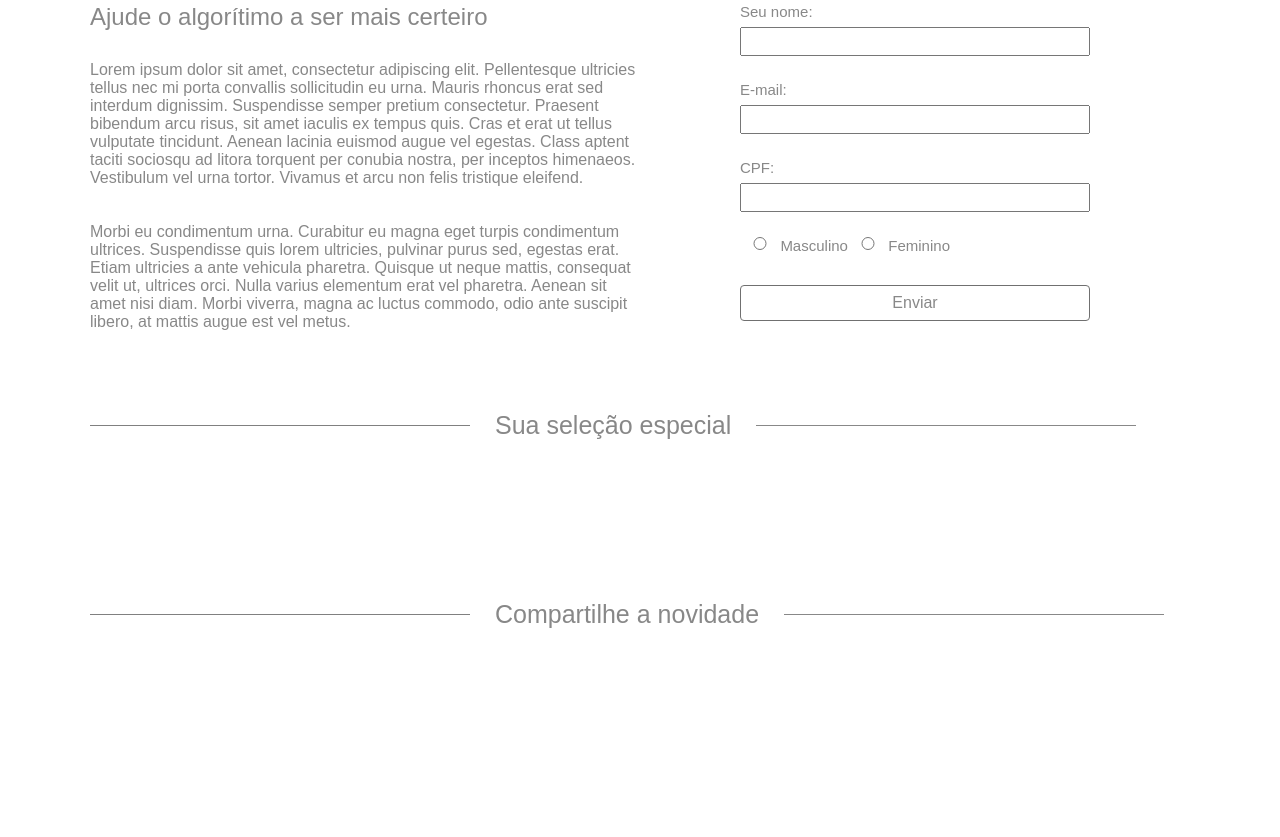
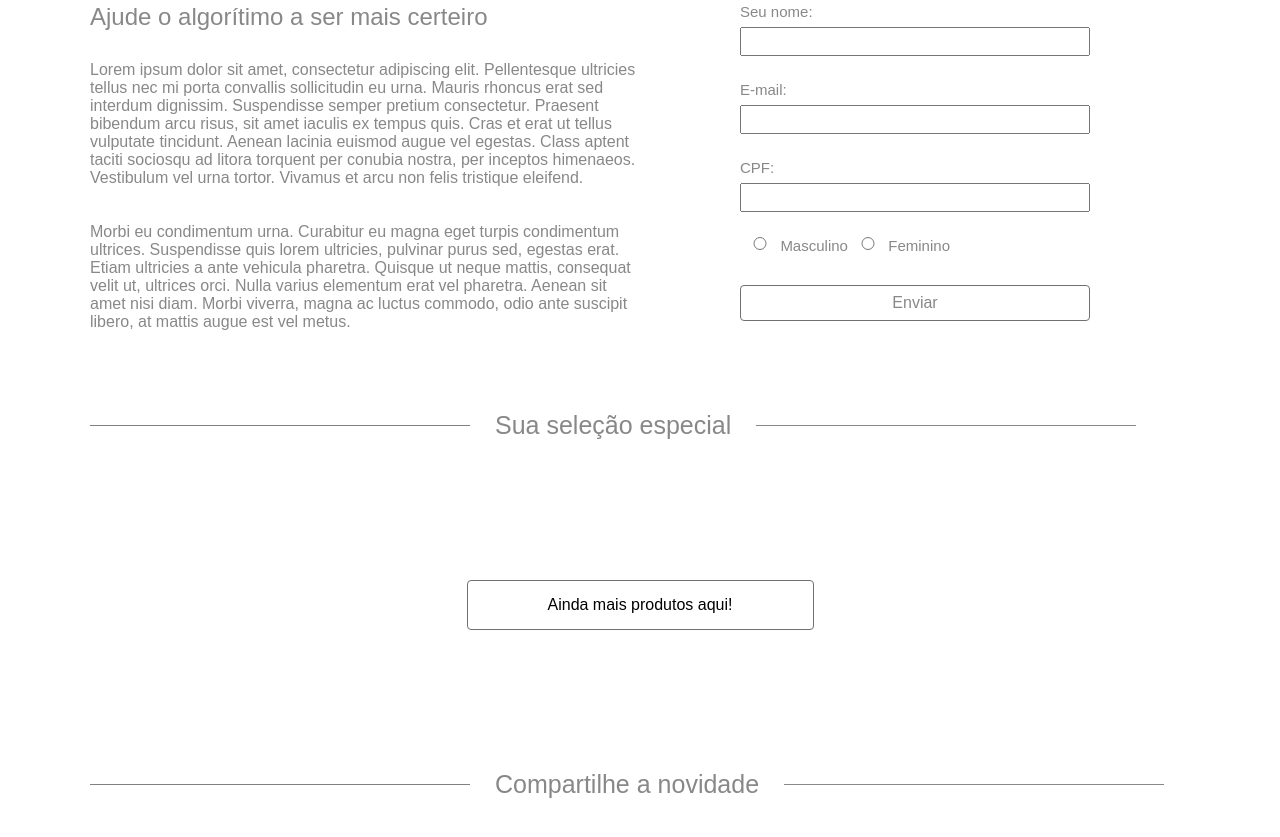
Before and after one commit to GustavoCosta29/store_landingpage, a plain HTML site: page index.html in a window 1280 px wide. Shown: the part 537-1374 px from the top of the page. Before the commit the page ends 1286 px from the top, so only its background shows below. Drawn offline with Linux system fonts and the light colour scheme; no server answers.

Commit message:
pequenas modificacoes de estilo

```diff
--- a/css/style.css
+++ b/css/style.css
@@ -166,6 +166,7 @@ body {
     flex-direction: row;
     flex-wrap: wrap;
     gap: 35px;
+    justify-content: center;
 }
 
 .productBox {
@@ -217,3 +218,16 @@ body {
     background-color: #afffa8;
     transition-duration: 1s;
 }
+
+.more_Products {
+    margin: 60px auto
+}
+
+.buttonMoreProducts {
+    background-color: #ffffff;
+    border: 1px solid #707070;
+    padding: 15px 80px;
+    border-radius: 4px;
+    font-size: 16px;
+
+}
--- a/index.html
+++ b/index.html
@@ -51,9 +51,17 @@
         </section>
         <h4 class="information">Sua seleção especial</h4>
         <section id="section_two" class="section_Two" >
+
+
         </section>
+        <div class="more_Products">
+            <button class="buttonMoreProducts">Ainda mais produtos aqui!</button>
+        </div>
+
+
         <h4 class="information" >Compartilhe a novidade</h4>
         <section>
+
 
         </section>
     </container>
--- a/js/script.js
+++ b/js/script.js
@@ -32,7 +32,6 @@ function listProducts(products) {
             <span class="price">Por: R$${(product.price).toFixed(2).replace('.',',')}</span>
             <span>ou ${product.installments.count}x de R$${(product.installments.value).toFixed(2).replace('.',',')} </span>
             <button type="menu">Comprar</button>
-
         </div>
         `
 
```
